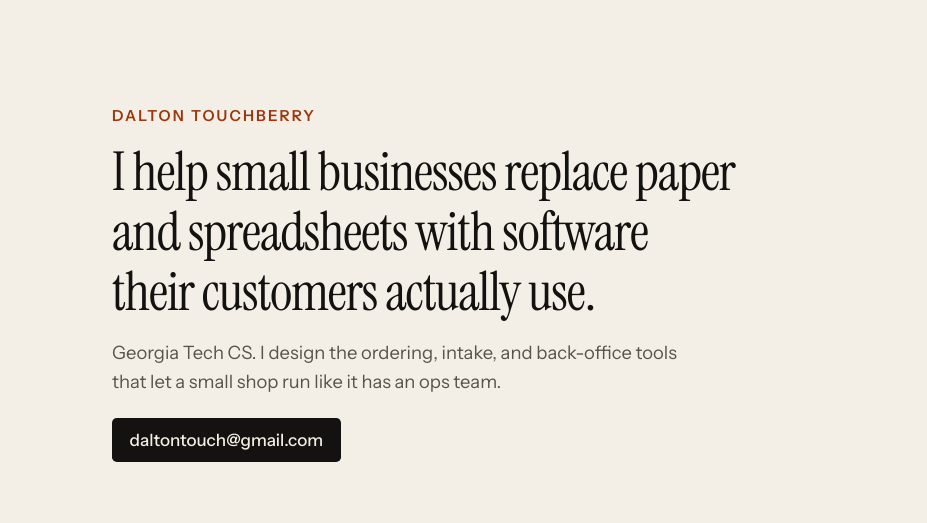
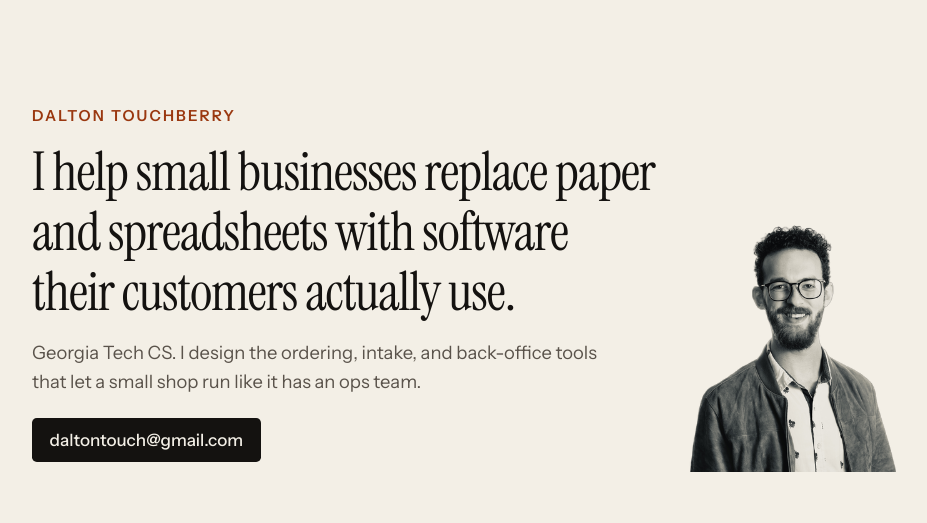
Before and after one commit to daltontouch/daltontouch.github.io, a plain HTML site: page index.html in a window 1280 px wide. Shown: the top 523 px of the page, without its empty margins (176-1103 px from the left). Drawn offline with Linux system fonts and the light colour scheme.

Commit message:
Add profile photo to hero section (#1)
* Add profile photo to hero section

Co-authored-by: Dalton Touchberry <daltontouch@users.noreply.github.com>

* Replace profile photo background with transparent PNG cutout

Co-authored-by: Dalton Touchberry <daltontouch@users.noreply.github.com>

* Match approved hero layout: copy first, photo right on desktop

Co-authored-by: Dalton Touchberry <daltontouch@users.noreply.github.com>

---------

Co-authored-by: Cursor Agent <cursoragent@cursor.com>
Co-authored-by: Dalton Touchberry <daltontouch@users.noreply.github.com>

```diff
--- a/index.html
+++ b/index.html
@@ -19,12 +19,19 @@
   </nav>
 
   <header class="hero wrap">
+    <div class="hero-inner">
+      <div class="hero-copy">
         <p class="kicker">Dalton Touchberry</p>
         <h1>I help small businesses replace paper and spreadsheets with software their customers actually use.</h1>
         <p class="lede">Georgia Tech CS. I design the ordering, intake, and back-office tools that let a small shop run like it has an ops team.</p>
         <p class="hero-action">
           <a class="mail-btn" href="mailto:daltontouch@gmail.com">daltontouch@gmail.com</a>
         </p>
+      </div>
+      <figure class="hero-photo">
+        <img src="images/profile.png" alt="Portrait of Dalton Touchberry smiling, wearing glasses and a jacket." width="448" height="448" loading="eager">
+      </figure>
+    </div>
   </header>
 
   <main id="main">
--- a/styles.css
+++ b/styles.css
@@ -125,6 +125,27 @@ a:hover {
 
 .hero {
   padding: 4.5rem 0 3.25rem;
+}
+
+.hero-inner {
+  display: grid;
+  gap: 1.1rem;
+}
+
+.hero-photo {
+  margin: 0;
+  width: 7.75rem;
+  justify-self: start;
+}
+
+.hero-photo img {
+  display: block;
+  width: 100%;
+  height: auto;
+}
+
+.hero-copy .kicker {
+  margin-top: 0;
 }
 
 .hero-action {
@@ -293,6 +314,24 @@ a:hover {
     padding-bottom: 4rem;
   }
 
+  .hero.wrap {
+    width: min(54rem, calc(100% - 2.5rem));
+    overflow: visible;
+  }
+
+  .hero-inner {
+    grid-template-columns: 1fr 12rem;
+    gap: 1.75rem 0.75rem;
+    align-items: end;
+  }
+
+  .hero-photo {
+    width: 17.5rem;
+    justify-self: start;
+    margin-bottom: -0.6rem;
+    transform: translateX(-2.6rem);
+  }
+
   .case {
     width: min(var(--case-max), calc(100% - 2.5rem));
     padding: 2.6rem 2.4rem;
```
Also changed, not shown: images/profile.png (added). Lines whose indentation alone changed are shown as unchanged.
